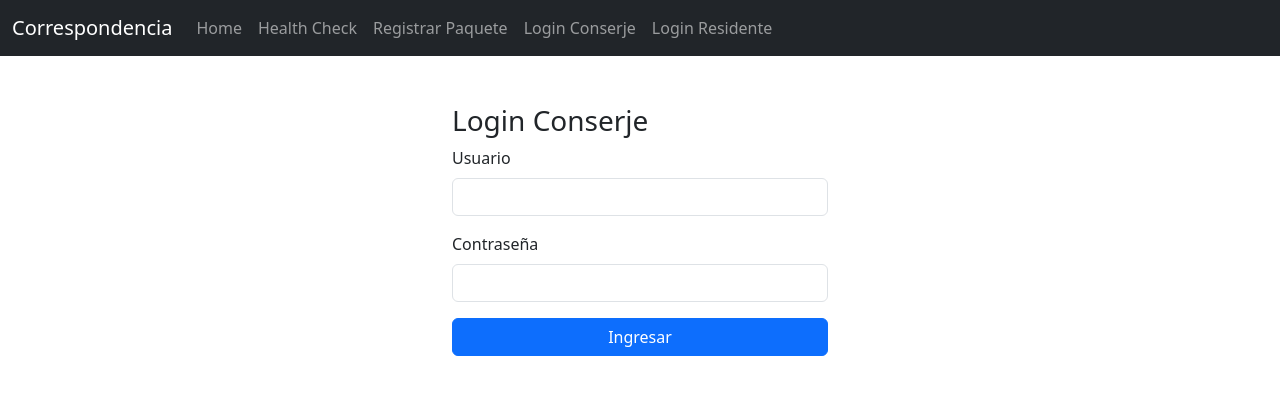
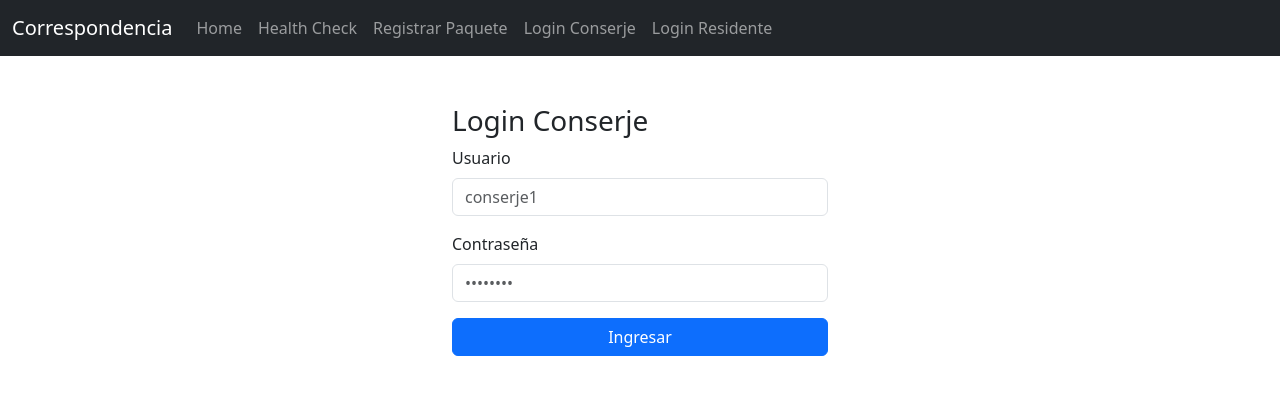
Before and after one commit to Vechegaray23/correspondencia, a React (Vite) app in the folder client/: page /login/conserje in a window 1280 px wide. Shown: the top 394 px of the page. Built offline with nearby package versions, Linux system fonts and the light colour scheme.

Commit message:
feat: LoginConserje con redirección al dashboard usando useNavigate

```diff
--- a/client/src/pages/LoginConserje.jsx
+++ b/client/src/pages/LoginConserje.jsx
@@ -1,9 +1,12 @@
+// client/src/pages/LoginConserje.jsx
 import React, { useState } from 'react';
+import { useNavigate } from 'react-router-dom';
 
 export default function LoginConserje() {
   const [username, setUsername] = useState('');
   const [password, setPassword] = useState('');
   const [error, setError]       = useState('');
+  const navigate = useNavigate();
 
   const handleSubmit = async (e) => {
     e.preventDefault();
@@ -19,9 +22,13 @@ export default function LoginConserje() {
       );
       const data = await res.json();
       if (!res.ok) throw new Error(data.error || res.statusText);
+
+      // Guarda token y rol
       localStorage.setItem('token', data.token);
       localStorage.setItem('role', data.role);
-      window.location.href = '/#/dashboard/conserje';
+
+      // Redirige al dashboard de conserje
+      navigate('/dashboard/conserje');
     } catch (err) {
       setError(err.message);
     }
@@ -30,17 +37,26 @@ export default function LoginConserje() {
   return (
     <div className="container mt-5" style={{ maxWidth: '400px' }}>
       <h3>Login Conserje</h3>
-      {error && <div className="alert alert-danger">{error}</div>}
+
+      {error && (
+        <div className="alert alert-danger">
+          {error}
+        </div>
+      )}
+
       <form onSubmit={handleSubmit}>
         <div className="mb-3">
           <label className="form-label">Usuario</label>
           <input
+            type="text"
             className="form-control"
             value={username}
             onChange={e => setUsername(e.target.value)}
+            placeholder="conserje1"
             required
           />
         </div>
+
         <div className="mb-3">
           <label className="form-label">Contraseña</label>
           <input
@@ -48,10 +64,14 @@ export default function LoginConserje() {
             className="form-control"
             value={password}
             onChange={e => setPassword(e.target.value)}
+            placeholder="••••••••"
             required
           />
         </div>
-        <button className="btn btn-primary w-100">Ingresar</button>
+
+        <button type="submit" className="btn btn-primary w-100">
+          Ingresar
+        </button>
       </form>
     </div>
   );
```
